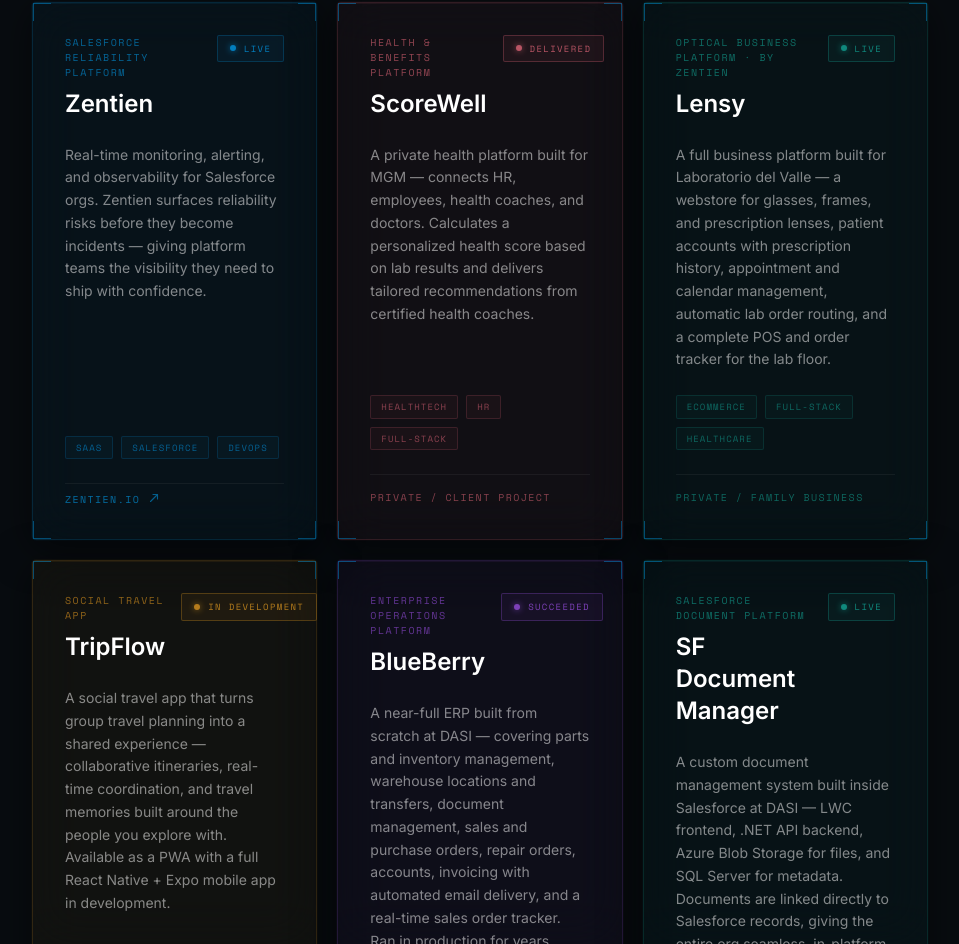
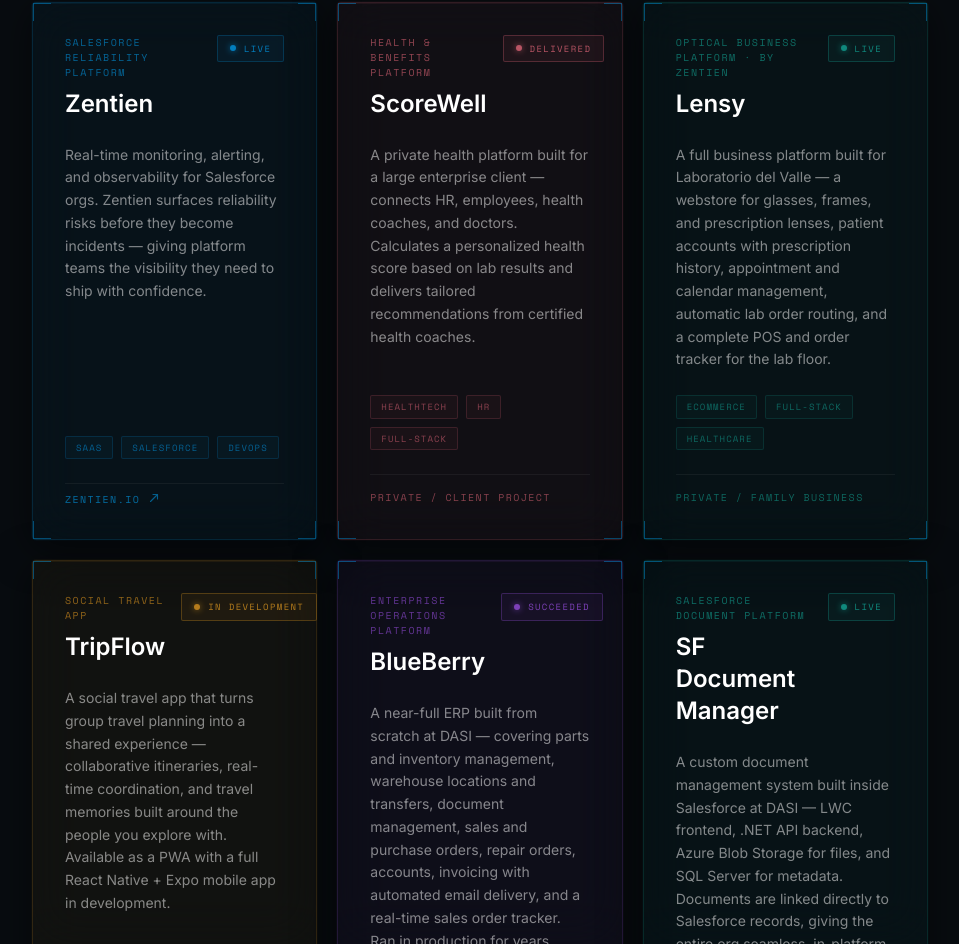
Before and after one commit to sandro-zentien/sandrodelvalle-site, a React (Vite) app: page / in a window 1280 px wide. Shown: the part 2276-3220 px from the top of the page, without its empty margins (160-1119 px from the left). Built offline with nearby package versions, Linux system fonts and the light colour scheme.

Commit message:
Remove client name from ScoreWell description

```diff
--- a/src/translations/index.js
+++ b/src/translations/index.js
@@ -49,7 +49,7 @@
       },
       cards: {
         zentien:    { tagline: 'Salesforce Reliability Platform',       description: 'Real-time monitoring, alerting, and observability for Salesforce orgs. Zentien surfaces reliability risks before they become incidents — giving platform teams the visibility they need to ship with confidence.',                                                                                                                                                                                                                                      urlLabel: 'zentien.io'                  },
-        scorewell:  { tagline: 'Health & Benefits Platform',            description: 'A private health platform built for MGM — connects HR, employees, health coaches, and doctors. Calculates a personalized health score based on lab results and delivers tailored recommendations from certified health coaches.',                                                                                                                                                                                                                          urlLabel: 'Private / Client Project'    },
+        scorewell:  { tagline: 'Health & Benefits Platform',            description: 'A private health platform built for a large enterprise client — connects HR, employees, health coaches, and doctors. Calculates a personalized health score based on lab results and delivers tailored recommendations from certified health coaches.',                                                                                                                                                                                                  urlLabel: 'Private / Client Project'    },
         lensy:      { tagline: 'Optical Business Platform · by Zentien', description: 'A full business platform built for Laboratorio del Valle — a webstore for glasses, frames, and prescription lenses, patient accounts with prescription history, appointment and calendar management, automatic lab order routing, and a complete POS and order tracker for the lab floor.',                                                                                                                                                       urlLabel: 'Private / Family Business'   },
         tripflow:   { tagline: 'Social Travel App',                     description: 'A social travel app that turns group travel planning into a shared experience — collaborative itineraries, real-time coordination, and travel memories built around the people you explore with. Available as a PWA with a full React Native + Expo mobile app in development.',                                                                                                                                                                         urlLabel: 'Coming Soon'                 },
         blueberry:  { tagline: 'Enterprise Operations Platform',        description: 'A near-full ERP built from scratch at DASI — covering parts and inventory management, warehouse locations and transfers, document management, sales and purchase orders, repair orders, accounts, invoicing with automated email delivery, and a real-time sales order tracker. Ran in production for years before being succeeded by Salesforce.',                                                                                                      urlLabel: 'Internal System'             },
@@ -158,7 +158,7 @@
       },
       cards: {
         zentien:    { tagline: 'Plataforma de Fiabilidad para Salesforce',  description: 'Monitoreo en tiempo real, alertas y observabilidad para orgs de Salesforce. Zentien detecta riesgos de fiabilidad antes de que se conviertan en incidentes — dando a los equipos la visibilidad que necesitan para desplegar con confianza.',                                                                                                                                                                                                  urlLabel: 'zentien.io'                  },
-        scorewell:  { tagline: 'Plataforma de Salud y Beneficios',          description: 'Una plataforma de salud privada construida para MGM — conecta a RRHH, empleados, coaches de salud y médicos. Calcula un puntaje de salud personalizado basado en resultados de laboratorio y entrega recomendaciones de coaches certificados.',                                                                                                                                                                                                 urlLabel: 'Proyecto Privado / Cliente'  },
+        scorewell:  { tagline: 'Plataforma de Salud y Beneficios',          description: 'Una plataforma de salud privada construida para un gran cliente empresarial — conecta a RRHH, empleados, coaches de salud y médicos. Calcula un puntaje de salud personalizado basado en resultados de laboratorio y entrega recomendaciones de coaches certificados.',                                                                                                                                                                          urlLabel: 'Proyecto Privado / Cliente'  },
         lensy:      { tagline: 'Plataforma Óptica · by Zentien',  description: 'Una plataforma completa construida para Laboratorio del Valle — tienda en línea de lentes y armazones, cuentas de pacientes con historial de recetas, gestión de citas, ruteo automático de órdenes al laboratorio y un POS completo con seguimiento de pedidos.',                                                                                                                                                                              urlLabel: 'Privado / Negocio Familiar'  },
         tripflow:   { tagline: 'App de Viajes Social',                      description: 'Una app de viajes social que convierte la planificación grupal en una experiencia compartida — itinerarios colaborativos, coordinación en tiempo real y recuerdos de viaje construidos alrededor de las personas con quienes exploras. Disponible como PWA con una app móvil en React Native + Expo en desarrollo.',                                                                                                                             urlLabel: 'Próximamente'                },
         blueberry:  { tagline: 'Plataforma de Operaciones Empresariales',   description: 'Un ERP casi completo construido desde cero en DASI — inventario de piezas, gestión de almacén, gestión documental, órdenes de compra y venta, reparaciones, cuentas, facturación con envío automático por correo y seguimiento de pedidos en tiempo real. Operó en producción por años antes de ser reemplazado por Salesforce.',                                                                                                              urlLabel: 'Sistema Interno'             },
```
